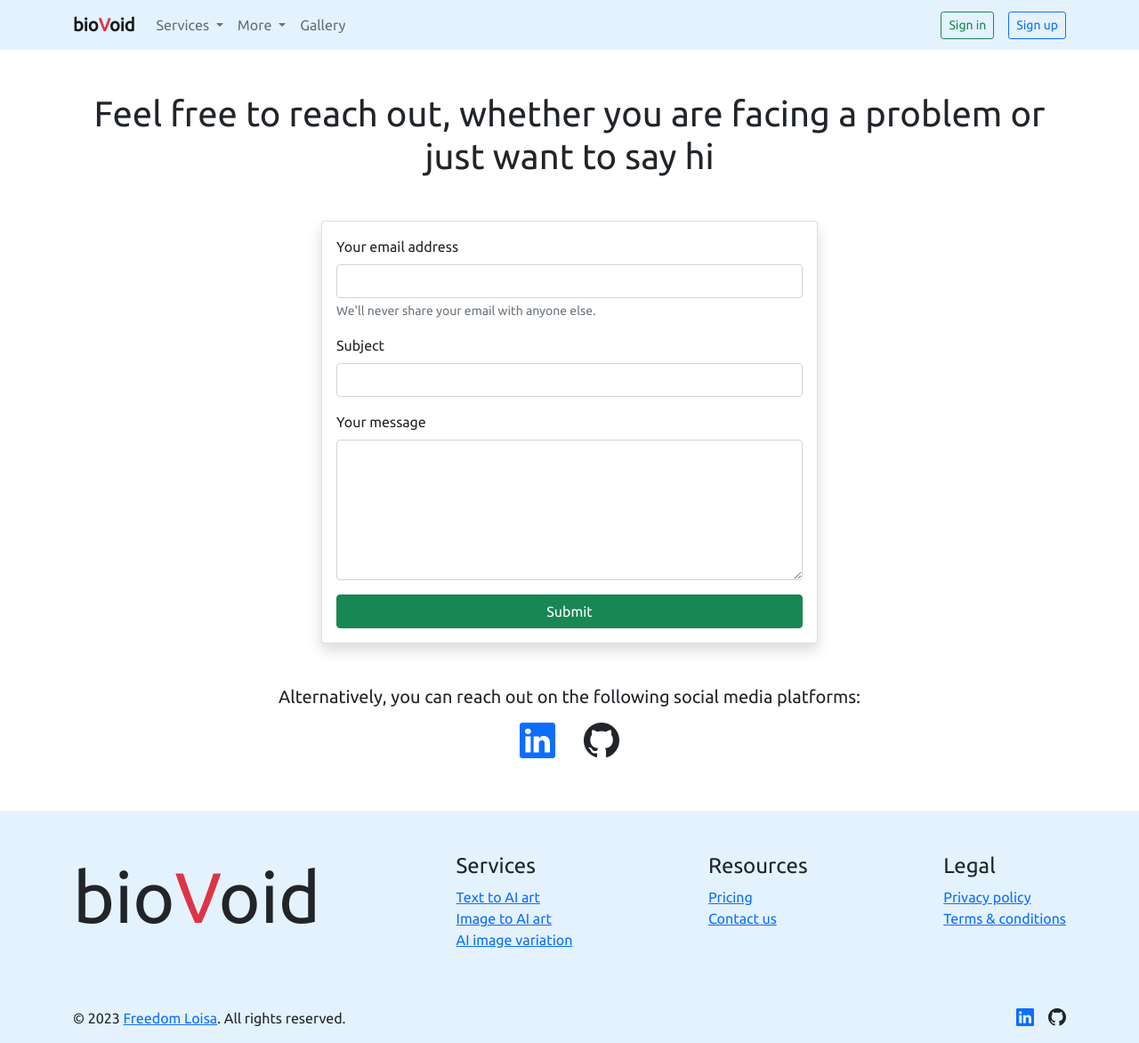
After one commit to LoisaKitakaya/biovoid, a Python web app: template app/templates/site/contacts.html in a window 1280 px wide. The commit adds this page. Shown: the whole page at 89% size. Run offline with Jinja, Linux system fonts and the light colour scheme; the template is opened without the code that fills it: most values are stand-ins (such as "Sample title", 1, 10 or a date in 2020); some web fonts are replaced.

Commit message:
UI design

```diff
--- a/app/templates/footer.html
+++ b/app/templates/footer.html
@@ -18,7 +18,7 @@
         <h4>Resources</h4>
         <div class="d-flex flex-column">
           <a href="{{ url_for('site.pricing') }}">Pricing</a>
-          <a href="">Contact us</a>
+          <a href="{{ url_for('site.contacts') }}">Contact us</a>
         </div>
       </div>
       <div>
--- a/app/templates/navbar.html
+++ b/app/templates/navbar.html
@@ -100,7 +100,9 @@
           </a>
           <ul class="dropdown-menu" aria-labelledby="navbarDropdown">
             <li>
-              <a class="dropdown-item" href="">Contact us</a>
+              <a class="dropdown-item" href="{{ url_for('site.contacts') }}"
+                >Contact us</a
+              >
             </li>
             <li>
               <a class="dropdown-item" href="{{ url_for('site.pricing') }}"
--- /dev/null
+++ b/app/templates/site/contacts.html
@@ -0,0 +1,94 @@
+{% extends 'base.html' %}
+
+<!-- title -->
+{% block title %} Contacts {% endblock %}
+<!-- title -->
+
+<!-- body -->
+{% block body %}
+<!-- navbar -->
+{% include 'navbar.html' %}
+<!-- navbar -->
+
+<!--  -->
+<div id="app" class="container-fluid">
+  <div class="container py-5">
+    <h1 class="text-center mb-5">
+      Feel free to reach out, whether you are facing a problem or just want to
+      say hi
+    </h1>
+    <div class="card shadow mb-5" style="width: 50%; margin: auto">
+      <div class="card-body">
+        <form action="{{ url_for('site.contacts') }}" method="post">
+          <div class="mb-3">
+            <label for="email" class="form-label">Your email address</label>
+            <input
+              type="email"
+              class="form-control"
+              name="sender_email"
+              id="email"
+              aria-describedby="emailHelp"
+            />
+            <div id="emailHelp" class="form-text">
+              We'll never share your email with anyone else.
+            </div>
+          </div>
+          <div class="mb-3">
+            <label for="subject" class="form-label">Subject</label>
+            <input
+              type="text"
+              class="form-control"
+              name="subject"
+              id="subject"
+            />
+          </div>
+          <div class="mb-3">
+            <label for="message" class="form-label">Your message</label>
+            <textarea
+              class="form-control"
+              name="message"
+              id="message"
+              rows="6"
+            ></textarea>
+          </div>
+          <button type="submit" class="btn btn-success container-fluid">
+            Submit
+          </button>
+        </form>
+      </div>
+    </div>
+    <h5 class="text-center">
+      Alternatively, you can reach out on the following social media platforms:
+    </h5>
+    <div
+      class="d-flex align-items-center"
+      style="width: fit-content; margin: auto"
+    >
+      <a
+        href="https://www.linkedin.com/in/loisa-kitakaya-37ba99212/"
+        class="text-primary fs-1 mx-3"
+        target="_blank"
+        ><i class="bi bi-linkedin"></i
+      ></a>
+      <a
+        href="https://github.com/LoisaKitakaya"
+        class="text-dark fs-1 mx-3"
+        target="_blank"
+        ><i class="bi bi-github"></i
+      ></a>
+    </div>
+  </div>
+</div>
+<!--  -->
+
+<!-- notifications -->
+<div class="site-alerts">{% include 'notifications.html' %}</div>
+<!-- notifications -->
+
+<!-- content -->
+
+<!-- footer -->
+{% include 'footer.html' %}
+<!-- footer -->
+{% endblock %}
+<!-- body -->
```
